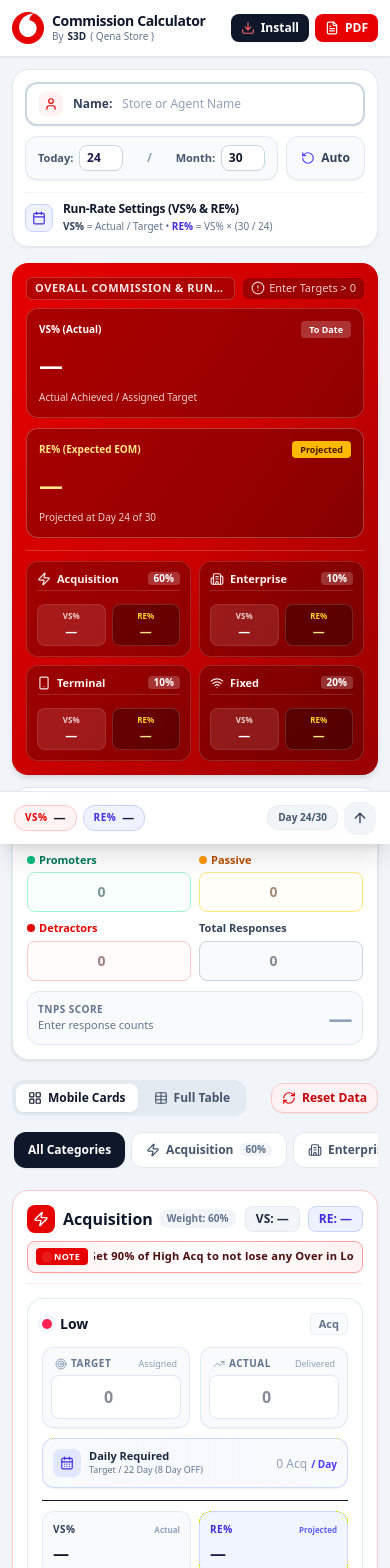
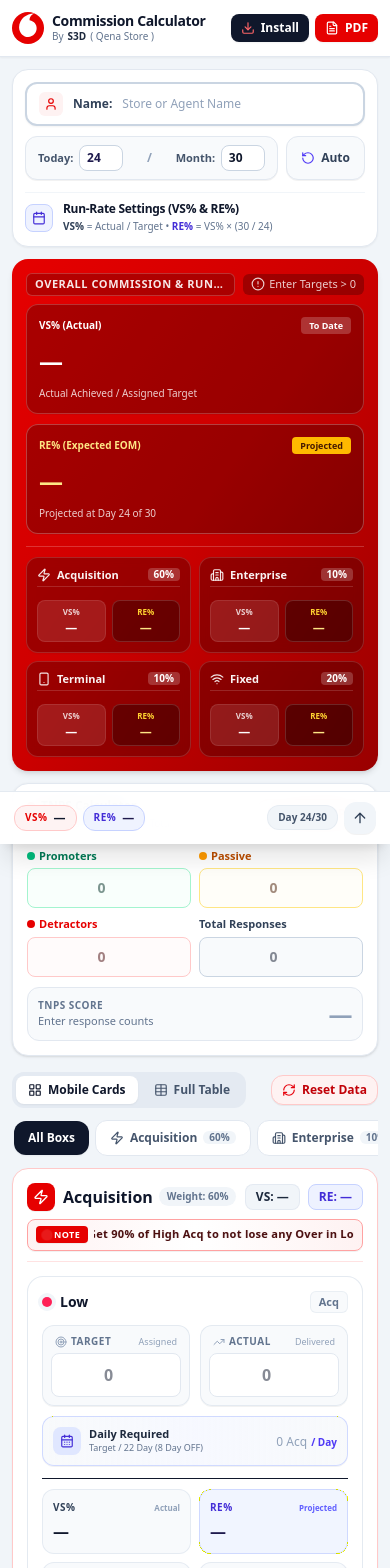
Before and after one commit to Floki92/Commission-Calculator, a React (Vite) app: page / in a window 390 px wide. Shown: the top 1568 px of the page. Built offline with nearby package versions, Linux system fonts and the light colour scheme.

Commit message:
style: adjust layout spacing and update tab label
Reduced vertical spacing across the dashboard and modified the "All Categories" tab label to "All Boxs" to match interface requirements.

```diff
--- a/src/components/CommissionDashboard.tsx
+++ b/src/components/CommissionDashboard.tsx
@@ -330,10 +330,10 @@
       </header>
 
       {/* Main Content Area */}
-      <main className="max-w-[1920px] w-full mx-auto px-3 sm:px-6 lg:px-8 xl:px-10 2xl:px-12 mt-3 sm:mt-6 pb-24 sm:pb-10 space-y-4 sm:space-y-6">
+      <main className="max-w-[1920px] w-full mx-auto px-3 sm:px-6 lg:px-8 xl:px-10 2xl:px-12 mt-3 sm:mt-6 pb-12 sm:pb-6 space-y-3 sm:space-y-5">
 
         {/* Full Printable/Exportable Report Container */}
-        <div id="printable-report" className="w-full space-y-4 sm:space-y-6">
+        <div id="printable-report" className="w-full space-y-3 sm:space-y-5">
 
           {/* Executive Branded Header - Included in PDF, PNG export and Print */}
           <div className="hidden print:flex report-export-header items-center justify-between border-b-2 border-[#E60000] pb-4 mb-2">
--- a/src/components/MobileCommissionCards.tsx
+++ b/src/components/MobileCommissionCards.tsx
@@ -358,19 +358,19 @@
   };
 
   return (
-    <div className="space-y-4">
+    <div className="space-y-2.5 sm:space-y-3">
       {/* Category Segmented Scrollable Filter Bar */}
-      <div className="flex items-center gap-1.5 overflow-x-auto pb-1.5 no-scrollbar text-xs font-semibold px-0.5">
+      <div className="flex items-center gap-1.5 overflow-x-auto pb-0.5 no-scrollbar text-xs font-semibold px-0.5">
         <button
           type="button"
           onClick={() => setActiveTab('all')}
-          className={`h-9 px-3.5 rounded-xl whitespace-nowrap transition-all shrink-0 flex items-center gap-1 font-bold ${
+          className={`h-8.5 sm:h-9 px-3.5 rounded-xl whitespace-nowrap transition-all shrink-0 flex items-center gap-1 font-bold ${
             activeTab === 'all'
               ? 'bg-slate-900 text-white shadow-xs'
               : 'bg-white text-slate-600 border border-slate-200 hover:bg-slate-50'
           }`}
         >
-          <span>All Categories</span>
+          <span>All Boxs</span>
         </button>
 
         {CATEGORY_GROUPS.map((cat) => {
```
